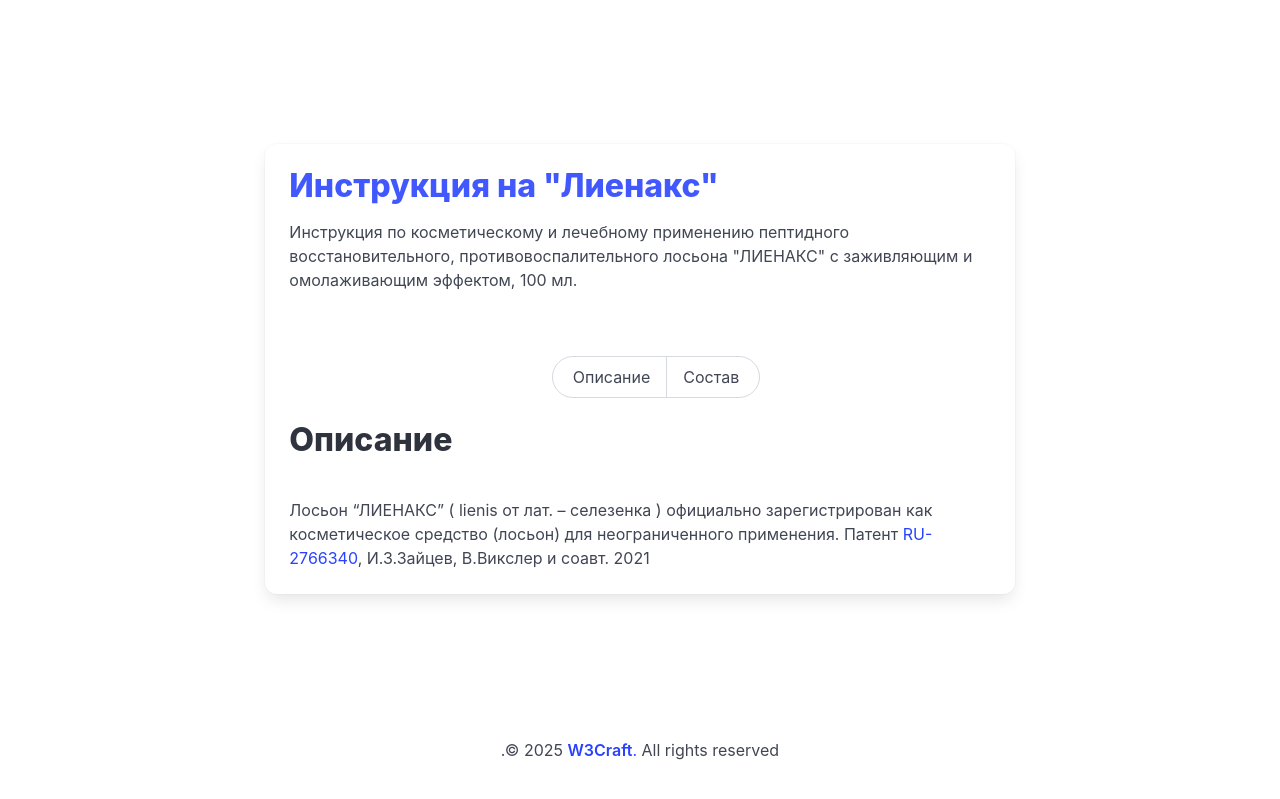
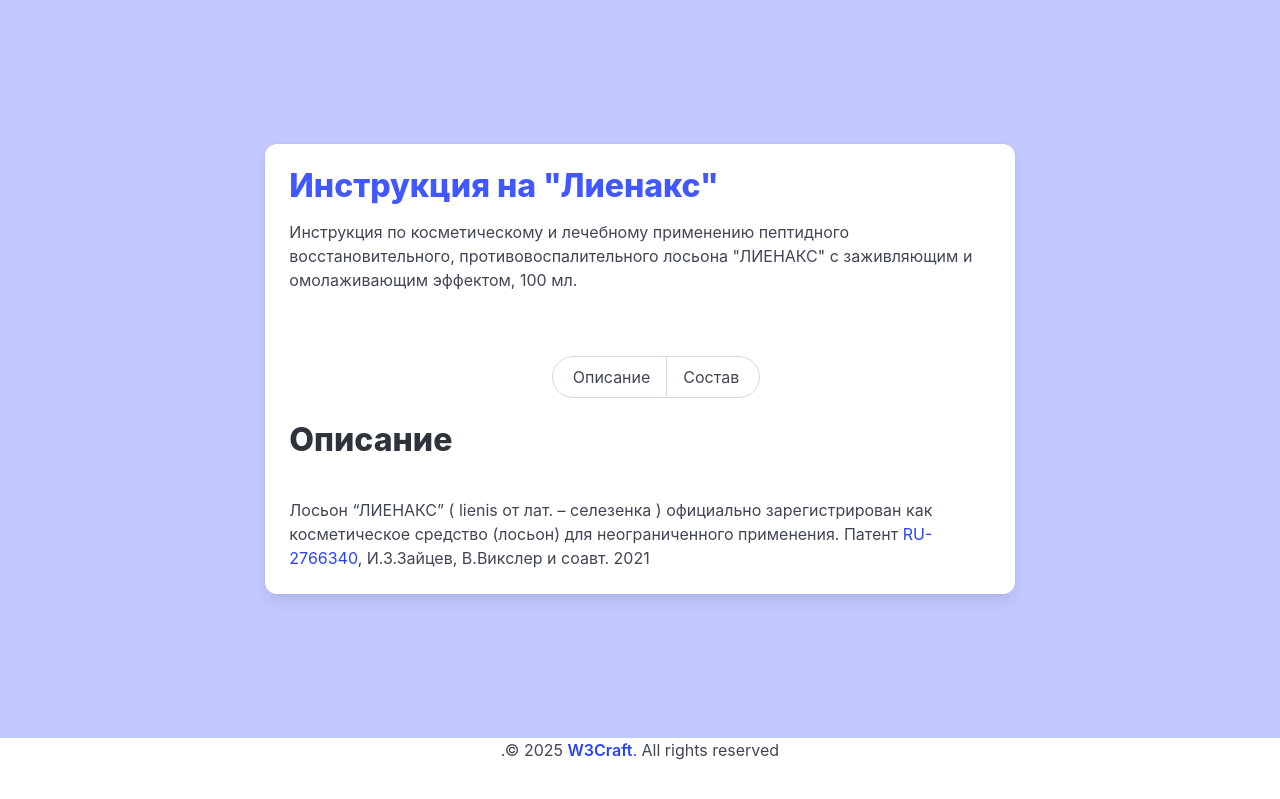
Before and after one commit to w3craft/lienax, a Jekyll site: the page built from _instructions/описание.md, in a window 1280 px wide. Shown: the top 799 px of the page. Built offline with Jekyll 4.4.1, drawn with Linux system fonts in a browser that asks for light colours.

Commit message:
modified:   _layouts/instruction.html

```diff
--- a/_data/instruction.yml
+++ b/_data/instruction.yml
@@ -1,4 +1,4 @@
 - name: Описание
   link: /instructions/описание
 - name: Состав
-  link: https://lienax.ru/instructions/состав.html
+  link: /instructions/состав
--- a/_layouts/instruction.html
+++ b/_layouts/instruction.html
@@ -1,7 +1,7 @@
 ---
 layout: base
 ---
-<section class="hero is-medium">
+<section class="hero is-medium has-background-link-light">
     <div class="hero-body">
         <div class="columns is-centered">
             <div class="column is-8">
```
